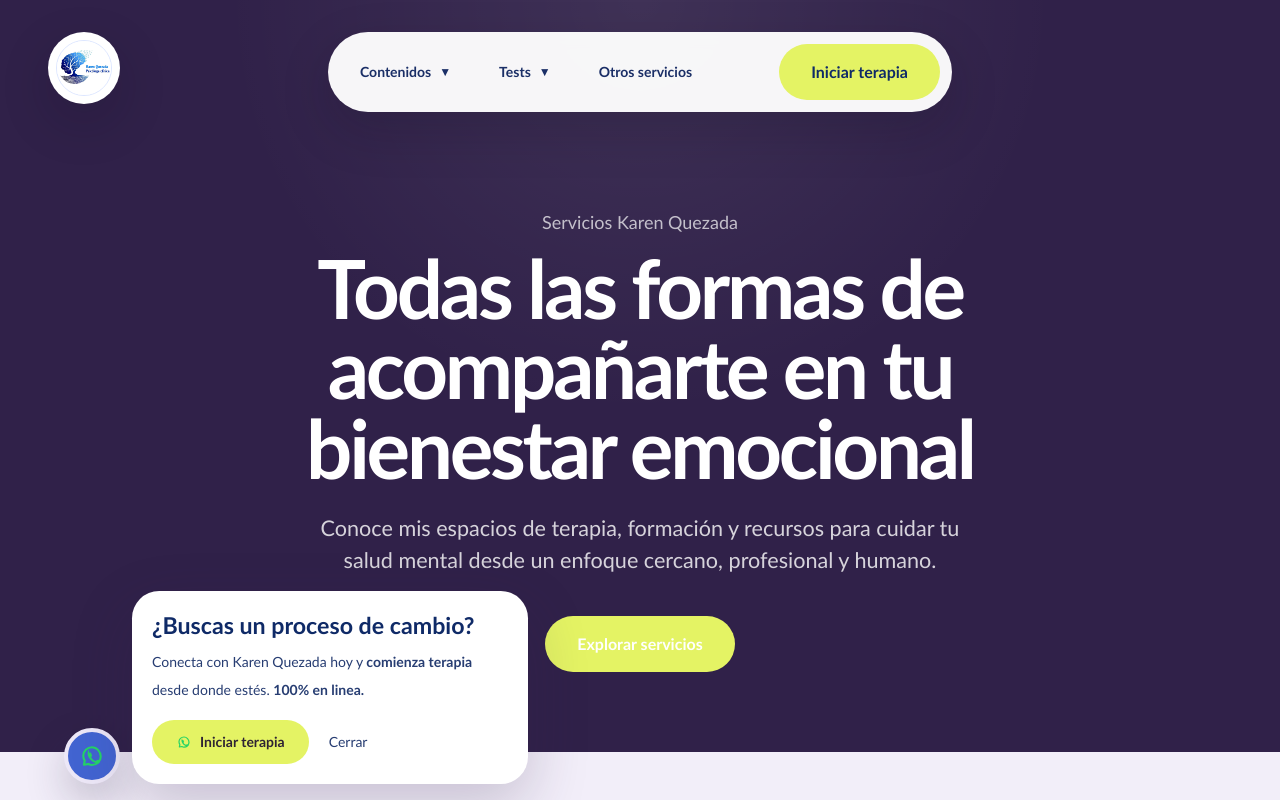
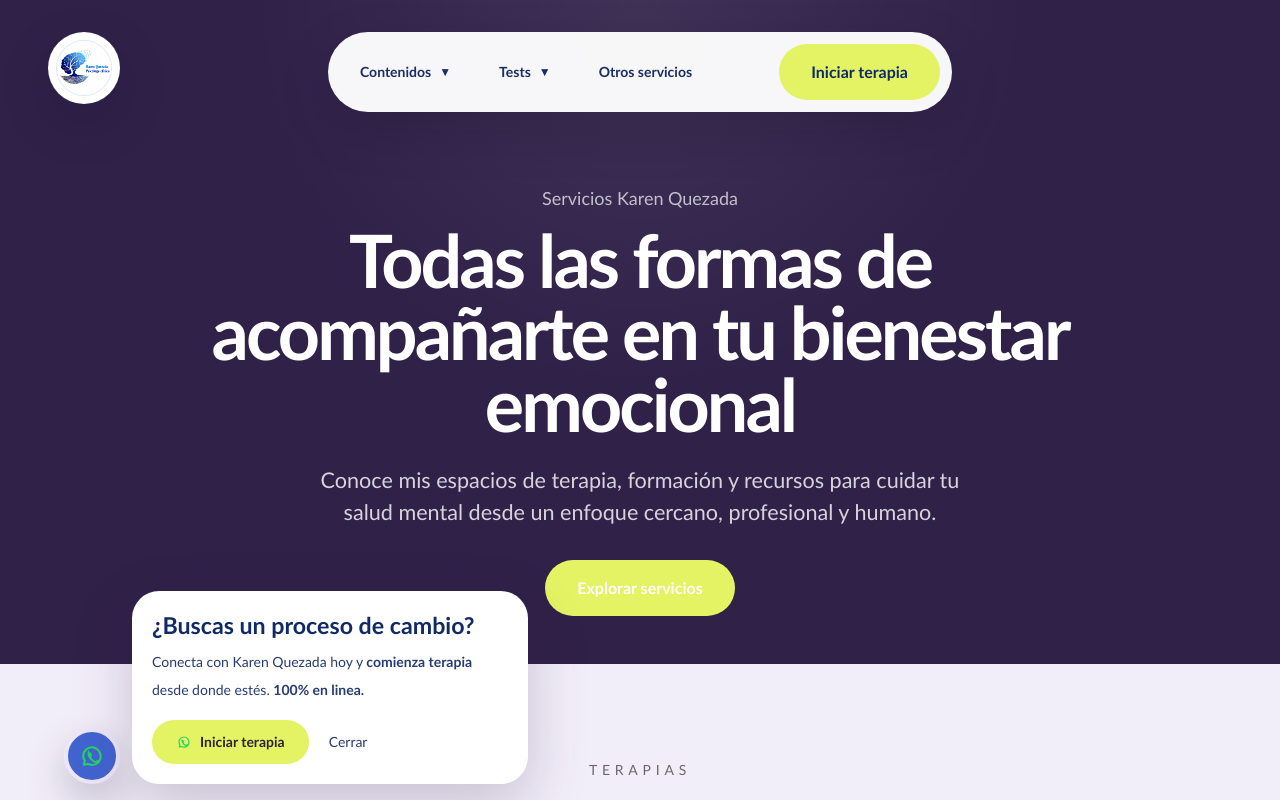
Before and after one commit to AdrianGL18/psicologia-landing, a Next.js app: page / in a window 1280 px wide. Shown: the top 800 px of the page. Built offline with nearby package versions, Linux system fonts and the light colour scheme.

Commit message:
Adjust hero section height

```diff
--- a/src/app/page.tsx
+++ b/src/app/page.tsx
@@ -170,7 +170,7 @@
     <main id="top" className="bg-[#f2eef9] text-[var(--color-ink)]">
       <section className="relative overflow-hidden bg-[#302149] text-white">
         <div className="absolute inset-0 bg-[radial-gradient(circle_at_top_center,rgba(255,255,255,0.08),transparent_42%)]" />
-        <div className="relative mx-auto max-w-7xl px-5 pt-5 pb-14 sm:px-8 lg:px-12 lg:pt-8 lg:pb-20">
+        <div className="relative mx-auto max-w-7xl px-5 pt-5 pb-10 sm:px-8 lg:px-12 lg:pt-8 lg:pb-12">
           <header className="relative min-h-[6rem]">
             <a
               href="#top"
@@ -218,9 +218,9 @@
             </nav>
           </header>
 
-          <div className="mx-auto mt-16 max-w-4xl text-center lg:mt-20">
+          <div className="mx-auto mt-12 max-w-4xl text-center lg:mt-14">
             <p className="text-base text-white/70 sm:text-lg">Servicios Karen Quezada</p>
-            <h1 className="mt-3 font-sans text-5xl font-semibold leading-[0.98] tracking-[-0.04em] text-white sm:text-6xl lg:text-[5.1rem]">
+            <h1 className="mt-3 font-sans text-5xl font-semibold leading-[0.98] tracking-[-0.04em] text-white sm:text-6xl lg:text-[4.6rem]">
               Todas las formas de acompañarte en tu bienestar emocional
             </h1>
             <p className="mx-auto mt-6 max-w-2xl text-lg leading-8 text-white/80 sm:text-[1.35rem]">
@@ -228,7 +228,7 @@
               desde un enfoque cercano, profesional y humano.
             </p>
 
-            <div className="mt-10 flex justify-center">
+            <div className="mt-8 flex justify-center">
               <div className="flex w-full max-w-xs flex-col gap-4 sm:w-auto sm:flex-row">
                 <a
                   href="#otros-servicios"
```
